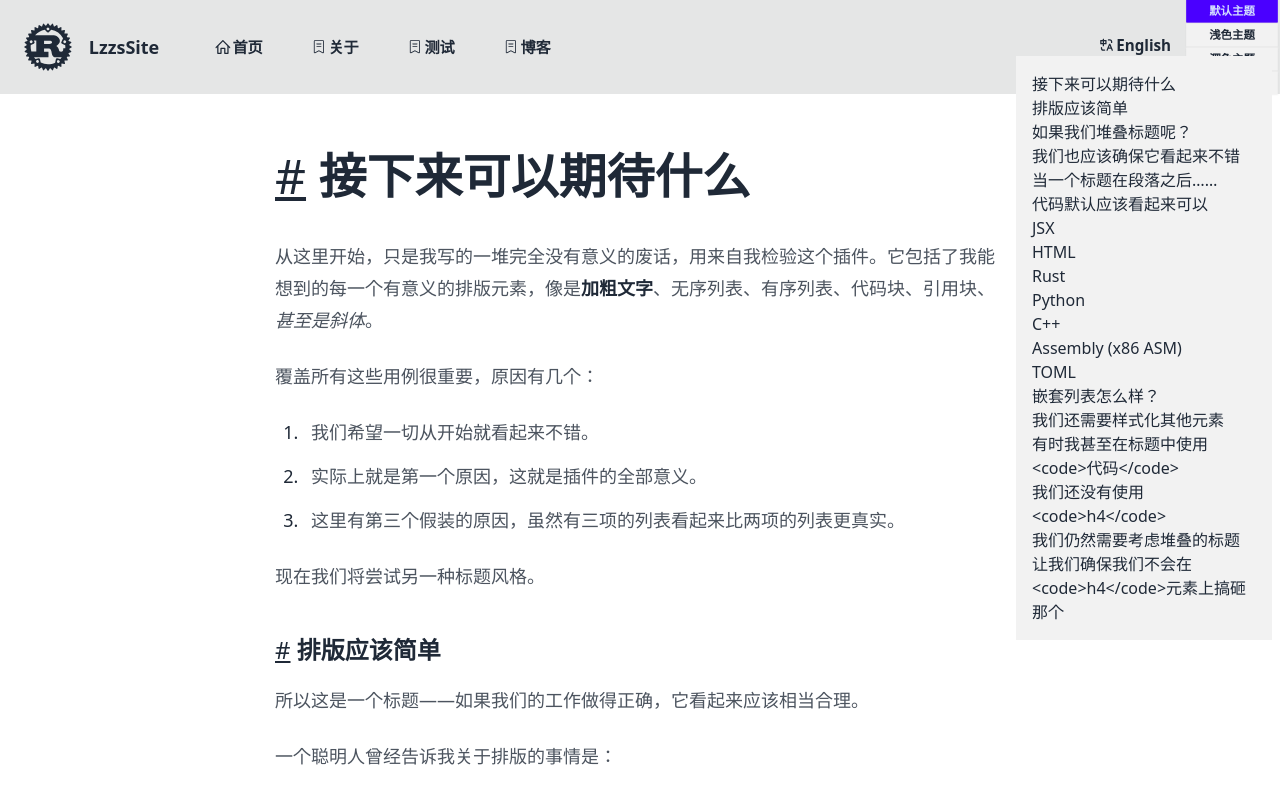
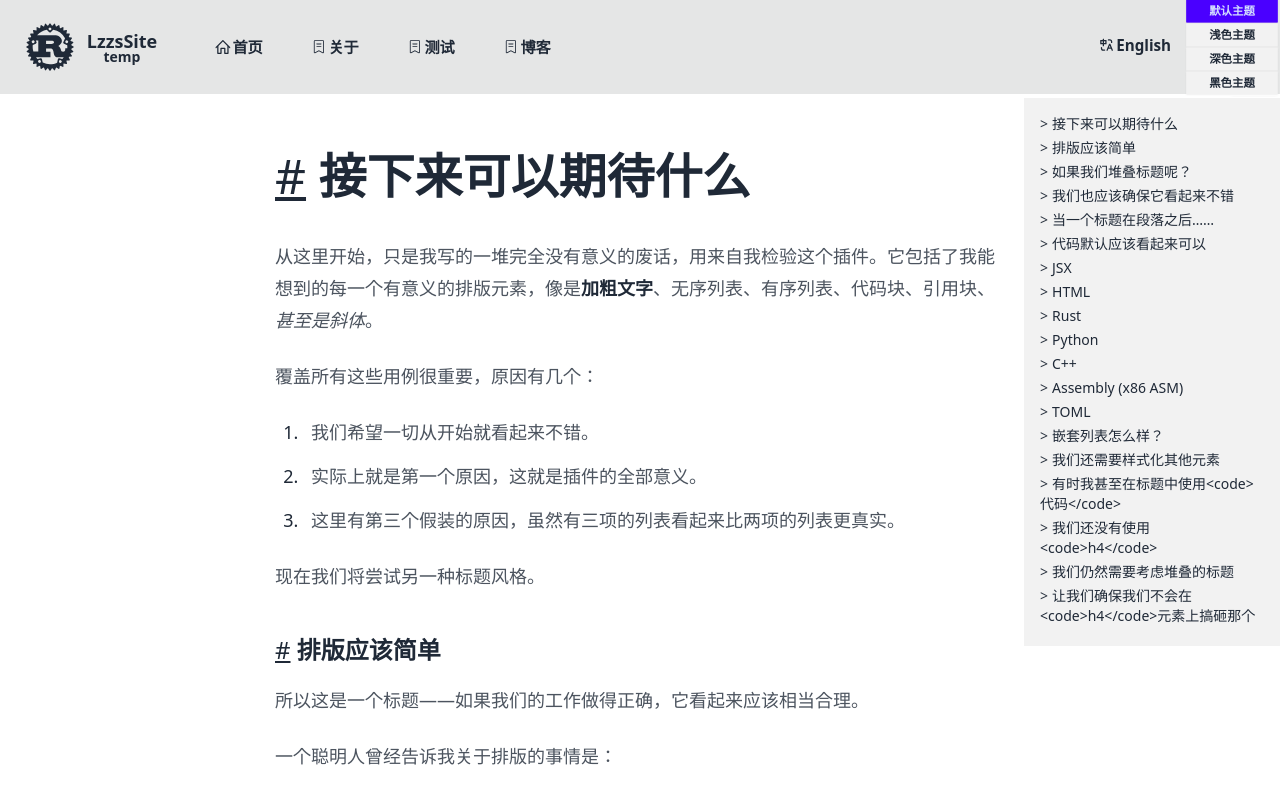
Before and after one commit to lzzsG/lzzs.fun, a React (Create React App) app: page /markdown1 in a window 1280 px wide. Shown: the top 800 px of the page. Built offline with nearby package versions, Linux system fonts and the light colour scheme.

Commit message:
test summary

```diff
--- a/src/components/Header.js
+++ b/src/components/Header.js
@@ -106,7 +106,14 @@ const Header = () => {
                     <Link to="/">
                         <div className="justify-center items-center flex h-24 w-48">
                             <RustIcon className="hidden md:flex px-6 -ml-5 w-24 h-24 " />
-                            <a className="text-lg font-bold w-24 -ml-5 h-24 flex justify-center items-center">{t('siteName')}</a>
+                            <div className="flex-col ">
+                                <a className="text-lg font-bold w-24 -ml-6 -mb-2 flex justify-center content-center">{t('siteName')}</a>
+                                <a className="text-sm font-bold w-24 -ml-6  flex justify-center content-center">temp</a>
+
+                            </div>
+
+
+
                         </div>
                     </Link>
                     <div className=" hidden md:flex">
@@ -163,6 +170,7 @@ const Header = () => {
             <div className="block sm:hidden fixed bottom-0 w-full h-12 bg-base-200 border-t-2 border-base-100 flex justify-center items-center text-2xl">
                 <Link to="/">
                     {t('siteName')}
+
                 </Link>
             </div>
 
--- a/src/pages/MarkdownPage.js
+++ b/src/pages/MarkdownPage.js
@@ -94,11 +94,20 @@ const MarkdownPage = ({ filePath }) => {
     return (
         <div className="m-4 mt-16 sm:mt-4 md:m-14 flex justify-center">
             <ScrollToTopButton />
-            <div className="toc-sidebar z-50 hidden lg:block fixed top-14 right-2 ">
-                <ul className=" bg-base-200 w-64 p-4">
+
+            <div className="toc-sidebar z-30 hidden xl:block fixed top-12 right-0 ">
+                <div className="h-12 flex mb-0.5 justify-end w-64 bg-base-100">
+
+                    <botten className="btn w-12 mr-0.5">1</botten>
+                </div>
+                <ul className="bg-base-200 w-64 p-4">
                     {toc.map((item, index) => (
-                        <li key={index} className={`toc-item hover:underline toc-h${item.level}`}>
-                            <a href={`#${item.id}`}>{item.text}</a>
+                        <li key={index} className={`toc-item hover:underline mb-1 text-sm toc-h${item.level}`}>
+                            <a href={`#${item.id}`}>
+                                <a className="text-neutral mr-1">
+                                    >
+                                </a>
+                                {item.text}</a>
                         </li>
                     ))}
                 </ul>
```
